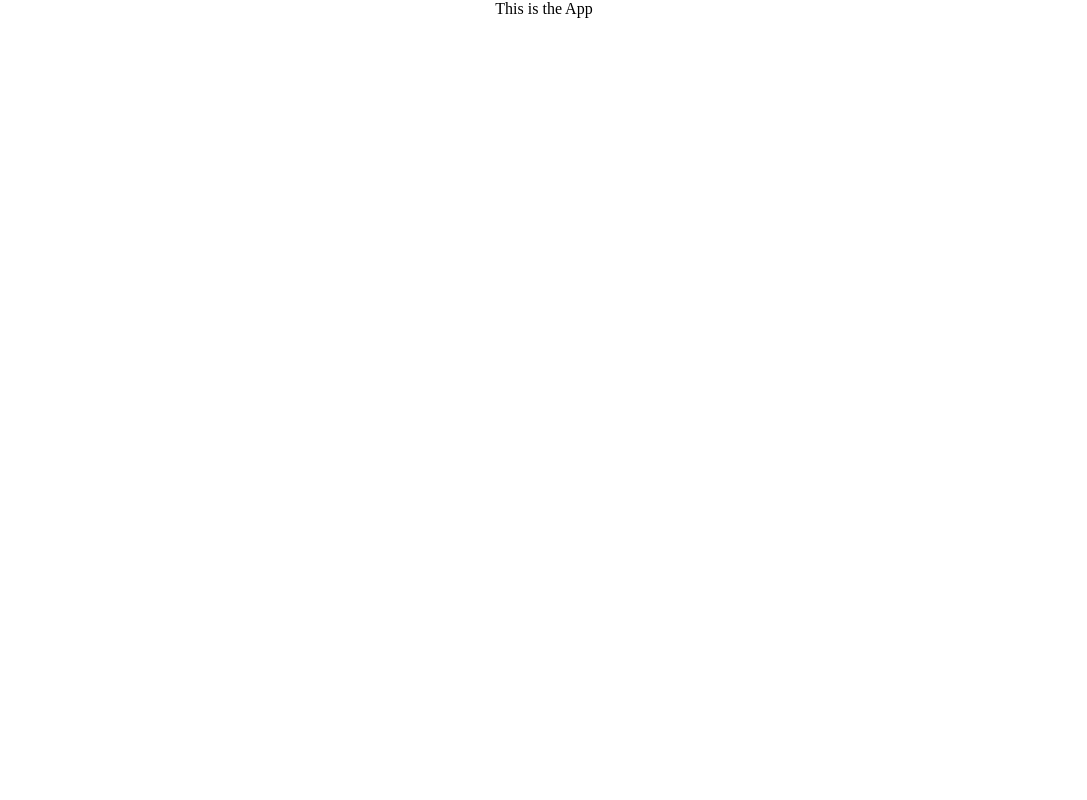
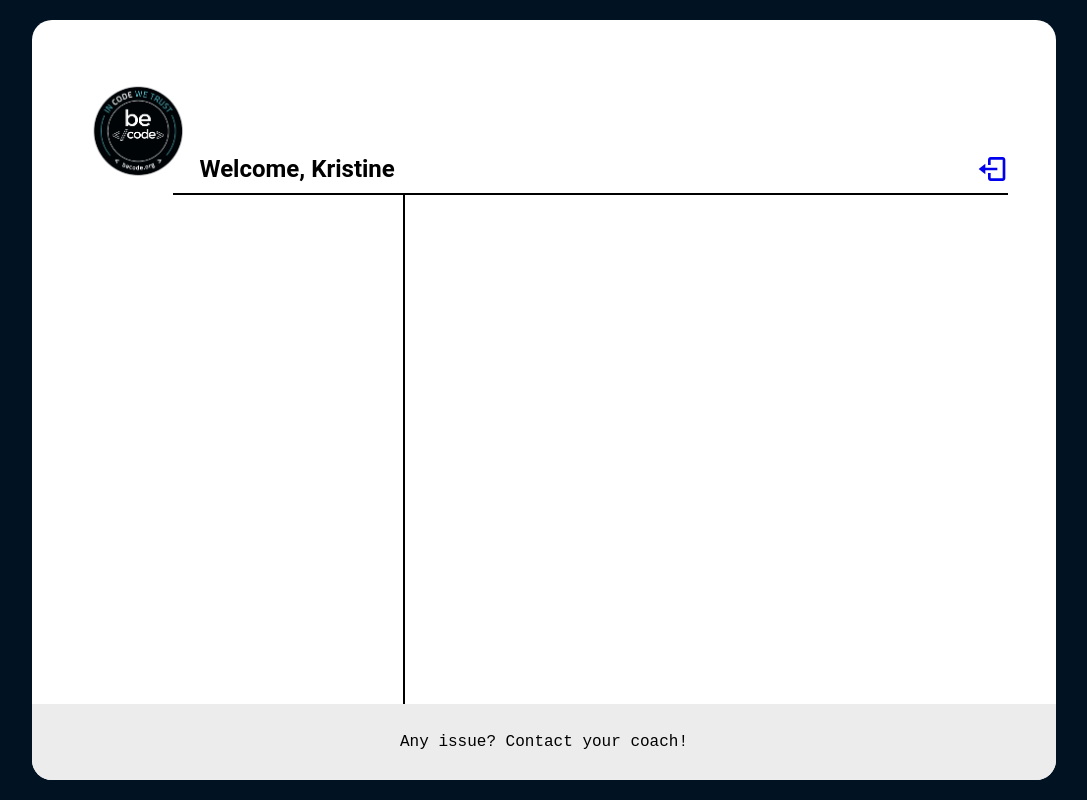
Before and after one commit to Tim-Poels/ai-server-web-ui, a React (Create React App) app: page / in a window 1280 px wide. Shown: the whole page, without its empty margins (96-1183 px from the left). Built offline with nearby package versions, Linux system fonts and the light colour scheme.

Commit message:
fixing logo

```diff
--- a/src/components/Dashboard.jsx
+++ b/src/components/Dashboard.jsx
@@ -15,7 +15,9 @@ const Dashboard = (props) => {
             <div className="main-container">
                 <div className="header">
                     {/* Fix this witout position absolute, does not work for smaller screens <1040 px*/}
-                    <img className="logo" src={logo} alt="beCode logo"></img>
+                    <div className='logo-container'>
+                        <img className="logo" src={logo} alt="beCode logo"></img>
+                    </div>
                     <div className="title"><h2>Welcome, {userName}</h2></div>
                     <div className="log-out-container">
                         <a href="#"><BiLogOut></BiLogOut></a>
--- a/src/components/dashboard.css
+++ b/src/components/dashboard.css
@@ -29,31 +29,35 @@
 }
 .header {
   height: 20%;
-  border-bottom: 2px solid black;
+  /* border-bottom: 2px solid black; */
   display: flex;
-  position: relative;
+  /* position: relative; */
 }
 .title {
-  width: 40%;
+  /* width: 40%; */
+  width: 25%;
   display: flex;
   justify-content: flex-end;
   padding-bottom: 10px;
   padding-right: 10px;
   align-items: flex-end;
+  text-align: end;
+  border-bottom: 2px solid black;
 }
 .log-out-container {
-  width: 60%;
+  width: 65%;
+  border-bottom: 2px solid black;
 }
 h2 {
   font-family: "Roboto", sans-serif;
   font-weight: 600;
 }
+.logo-container {
+  width: 10%;
+}
 .logo {
-  z-index: 1;
-  position: absolute;
-  top: 17px;
-  left: -22px;
-  height: 120px;
+  width: 125%;
+  margin-top: 5px;
 }
 .log-out-container {
   display: flex;
@@ -66,11 +70,11 @@ h2 {
   display: flex;
 }
 .navbar {
-  width: 40%;
+  width: 35%;
   height: 100%;
   border-right: 2px solid black;
 }
 .content {
-  width: 60%;
+  width: 65%;
   height: 100%;
 }
--- a/src/index.js
+++ b/src/index.js
@@ -6,5 +6,5 @@ import Dashboard from './components/Dashboard';
 
 const root = ReactDOM.createRoot(document.getElementById('root'));
 root.render(
-  <App />
+  <Dashboard />
 );
```
